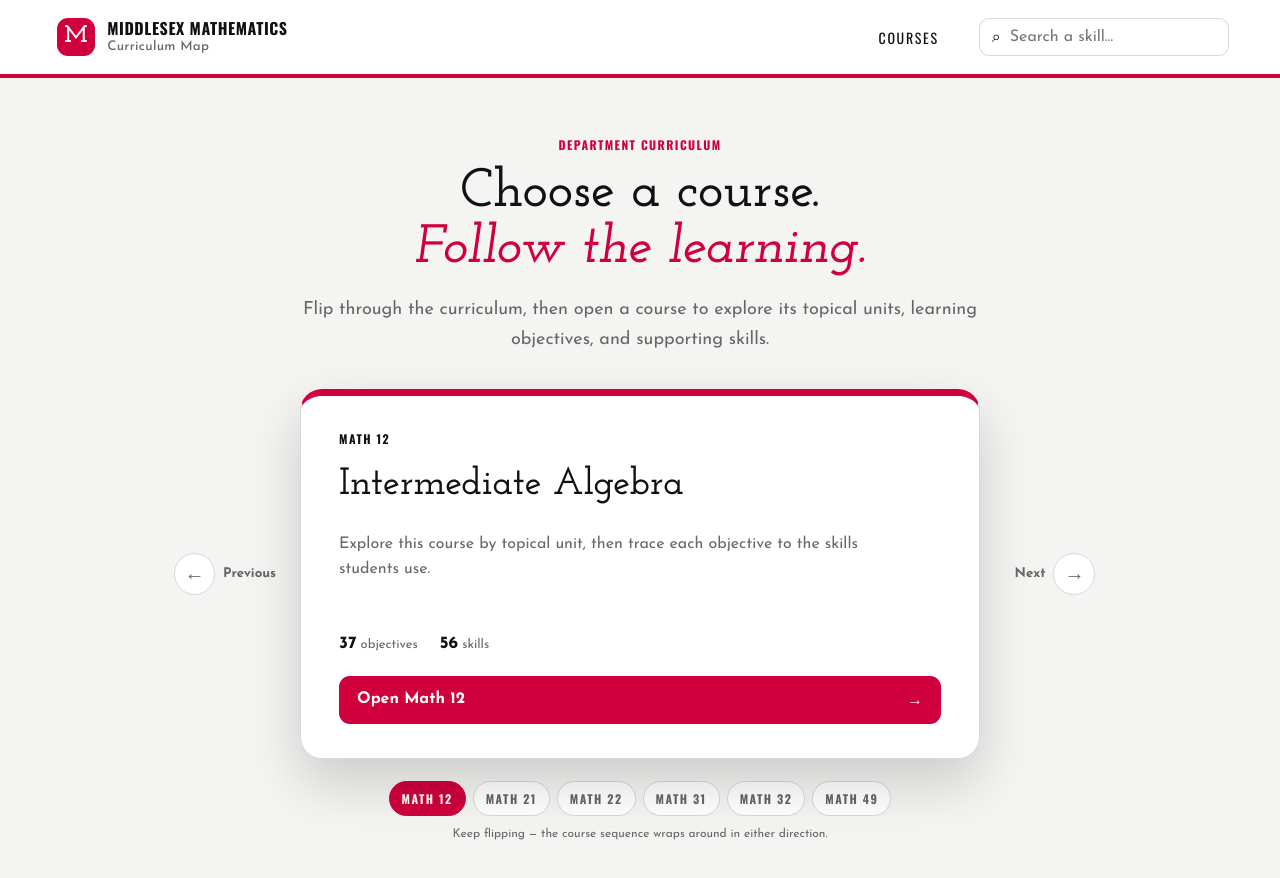
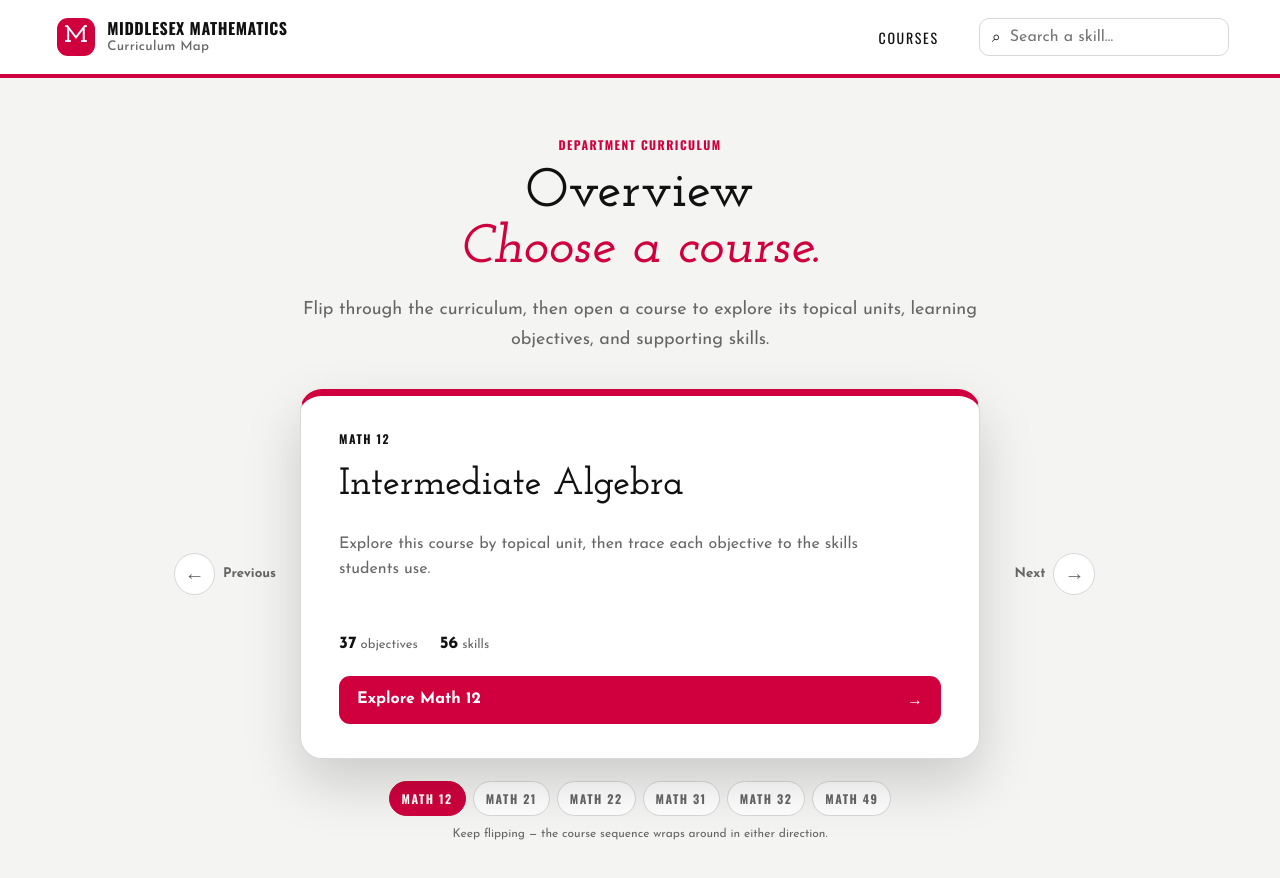
Before and after one commit to mharrington-png/Curriculum-Map, a React (Vite) app in the folder Curriculum/ui/: page / in a window 1280 px wide. Shown: the top 878 px of the page. Built offline with nearby package versions, Linux system fonts and the light colour scheme.

Commit message:
some language edits

```diff
--- a/Curriculum/ui/app/page.tsx
+++ b/Curriculum/ui/app/page.tsx
@@ -75,7 +75,7 @@ export default function Home() {
     </header>
 
     {!courseId && !skillId && <div className="shell landing">
-      <section className="hero"><p className="eyebrow">Department curriculum</p><h1>Choose a course.<br/><em>Follow the learning.</em></h1><p>Flip through the curriculum, then open a course to explore its topical units, learning objectives, and supporting skills.</p></section>
+      <section className="hero"><p className="eyebrow">Department curriculum</p><h1>Overview<br/><em>Choose a course.</em></h1><p>Flip through the curriculum, then open a course to explore its topical units, learning objectives, and supporting skills.</p></section>
       <section className="rolodex" aria-label="Course selector" onKeyDown={e => { if (e.key === "ArrowLeft") flipCourse(-1); if (e.key === "ArrowRight") flipCourse(1); }} tabIndex={0}>
         <button className="flip prev" onClick={() => flipCourse(-1)} aria-label="Previous course"><span>←</span><small>Previous</small></button>
         <div className="cardstack">{courses.map((c, i) => {
@@ -88,7 +88,7 @@ export default function Home() {
           return <article className={`rolocard ${c.tone} ${offset === 0 ? "current" : ""}`} style={{"--offset": offset} as CSSProperties} key={c.id} aria-hidden={offset !== 0}>
             <span className="coursecode">{c.label}</span><h2>{c.title}</h2><p>Explore this course by topical unit, then trace each objective to the skills students use.</p>
             <div className="cardstats"><span><b>{objectiveCount || "—"}</b> objectives</span><span><b>{skillCount || "—"}</b> skills</span></div>
-            <button className="opencourse" onClick={() => openCourse(c.id)} tabIndex={offset === 0 ? 0 : -1}>Open {c.label} <b>→</b></button>
+            <button className="opencourse" onClick={() => openCourse(c.id)} tabIndex={offset === 0 ? 0 : -1}>Explore {c.label} <b>→</b></button>
           </article>;
         })}</div>
         <button className="flip next" onClick={() => flipCourse(1)} aria-label="Next course"><small>Next</small><span>→</span></button>
```
